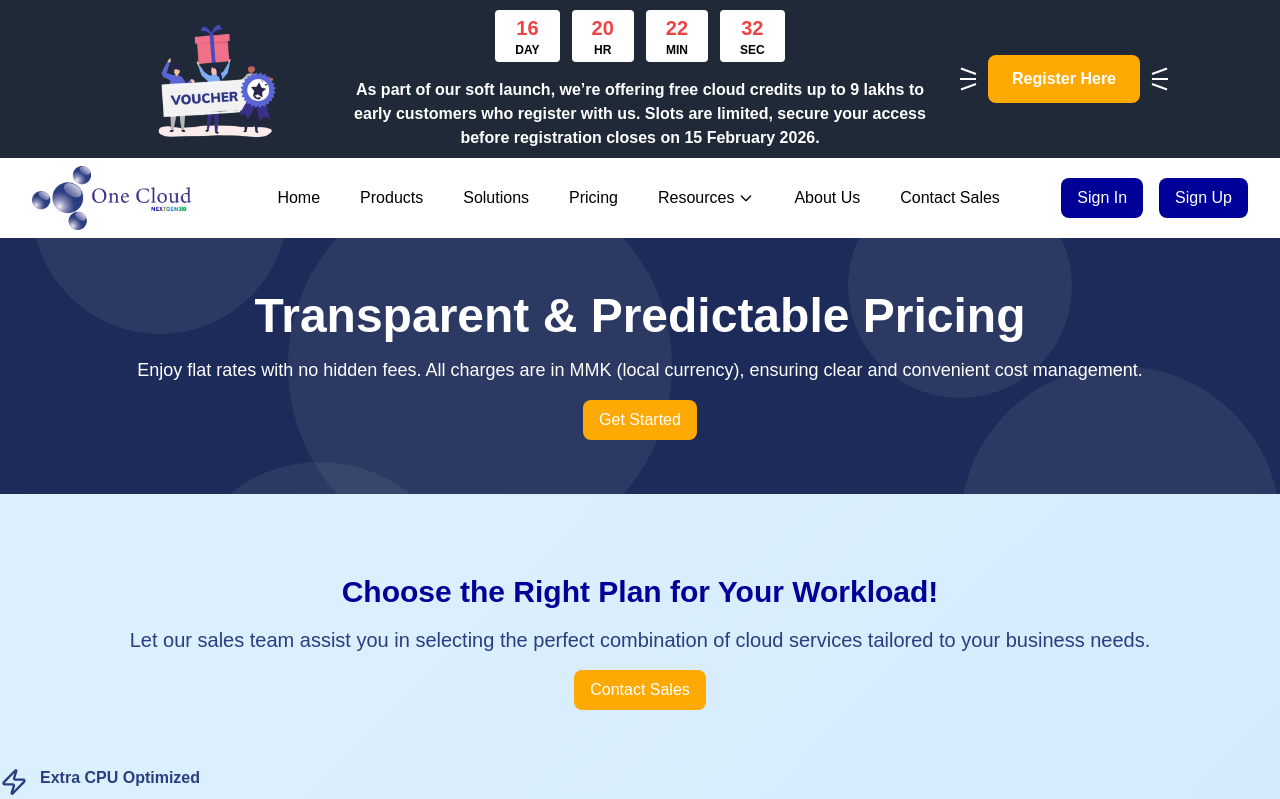
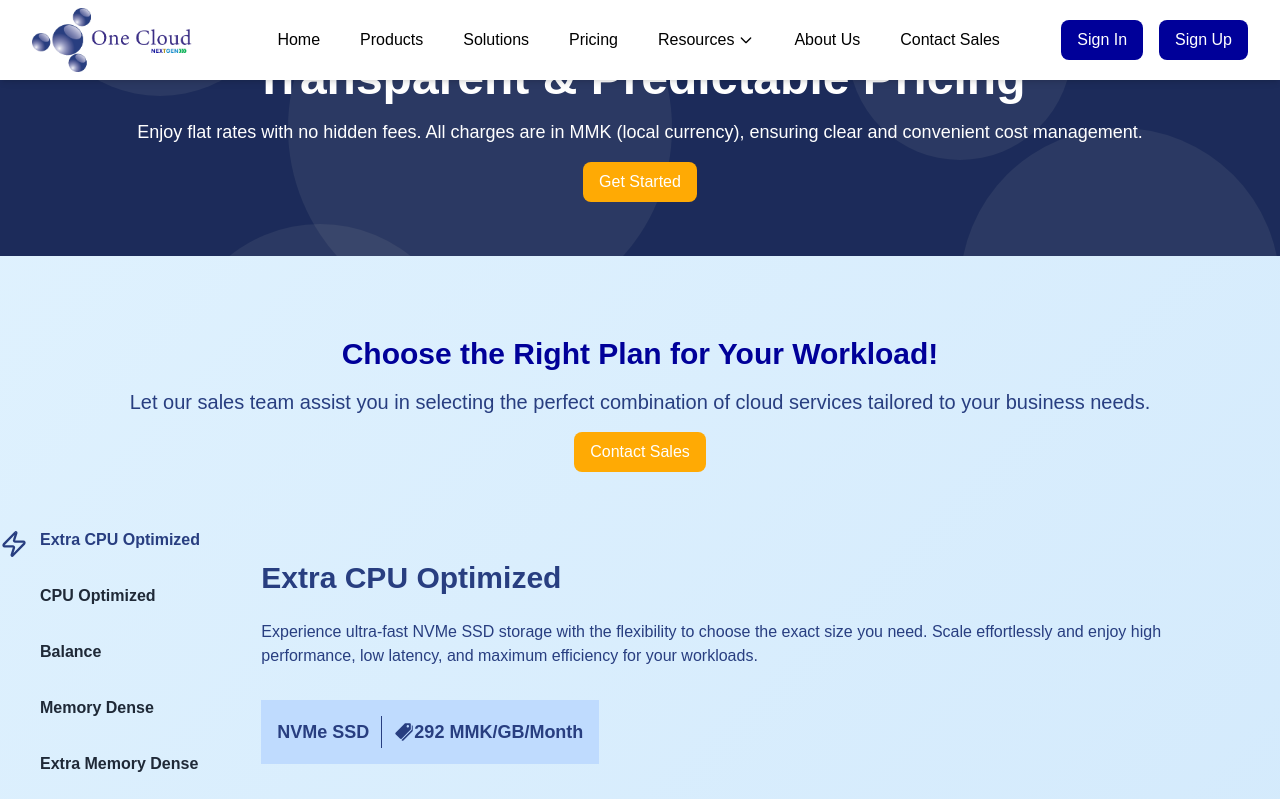
Before and after one commit to ayezinhtun/1CNGUI, a React (Vite) app: page /pricing in a window 1280 px wide. Shown: the top 799 px of the page. Built offline with nearby package versions, Linux system fonts and the light colour scheme.

Commit message:
update in main

```diff
--- a/src/components/Layout.jsx
+++ b/src/components/Layout.jsx
@@ -12,7 +12,7 @@ export function Layout({ children }) {
 
 
 
-      <AnnouncementBanner onBannerHeight={setBannerHeight} />
+      {/* <AnnouncementBanner onBannerHeight={setBannerHeight} /> */}
       {/* <AnnouncementBanner/> */}
       {/* <Navbar/> */}
         <Navbar bannerHeight={bannerHeight} />
--- a/src/pages/MemoryDensePlus.jsx
+++ b/src/pages/MemoryDensePlus.jsx
@@ -90,7 +90,7 @@ export default function MemoryDensePlus() {
         <div>
           {/* Introductory Text */}
           <div>
-            <h1 className="text-secondary font-extrabold text-3xl pb-6">Memory Dense Plus</h1>
+            <h1 className="text-secondary font-extrabold text-3xl pb-6">Extra Memory Dense</h1>
 
             <p className="text-secondary">
               Experience ultra-fast NVMe SSD storage with the flexibility to
@@ -112,7 +112,7 @@ export default function MemoryDensePlus() {
 
           {/* Description */}
           <p className="mt-8 text-secondary">
-            Memory-Dense Plus Instances offer a 1:8 CPU-to-memory ratio, providing maximum memory capacity for the most demanding workloads. With high-performance CPUs and ultra-fast NVMe SSD storage.
+            Extra Memory Dense Instances offer a 1:8 CPU-to-memory ratio, providing maximum memory capacity for the most demanding workloads. With high-performance CPUs and ultra-fast NVMe SSD storage.
           </p>
 
   {/* Capsule Tabs for Pricing Options */}
@@ -123,7 +123,7 @@ export default function MemoryDensePlus() {
                 <table className="min-w-full text-center mt-12">
                   <thead>
                     <tr className="bg-secondary text-white border-b border-primary/10">
-                      <th className="p-3">Memory Dense Plus</th>
+                      <th className="p-3">Extra Memory Dense</th>
                       <th className="p-3">vCPU (cores)</th>
                       <th className="p-3">Ram (GiB)</th>
                       <th className="p-3">MMK/Hour</th>
@@ -163,7 +163,7 @@ export default function MemoryDensePlus() {
                 <table className="min-w-full text-center mt-12">
                   <thead>
                     <tr className="bg-secondary text-white border-b border-primary/10">
-                      <th className="p-3">Memory Dense Plus</th>
+                      <th className="p-3">Extra Memory Dense</th>
                       <th className="p-3">vCPU (cores)</th>
                       <th className="p-3">Ram (GiB)</th>
                       <th className="p-3">Reserved 1 Year</th>
--- a/src/pages/Pricing.jsx
+++ b/src/pages/Pricing.jsx
@@ -57,7 +57,7 @@ const Pricing = ({ bannerHeight }) => {
     },
     {
       id: "memory-dense-plus",
-      title: "Memory Dense Plus",
+      title: "Extra Memory Dense",
       description: "Start at 136 MMK/hour",
       icon: <Database className="w-7 h-7" />,
     }
--- a/src/pages/Products.jsx
+++ b/src/pages/Products.jsx
@@ -58,7 +58,6 @@ const products = [
 ];
 
 export default function Products() {
-
   return (
     <div className="min-h-screen">
       {/* Hero Section */}
@@ -97,9 +96,25 @@ export default function Products() {
               animate={{ opacity: 1, y: 0 }}
               transition={{ duration: 0.5, delay: index * 0.2 }}
             >
-              {/* Conditional rendering for "Cloud Compute" */}
               {product.title === "Cloud Compute" ? (
                 <Link to="/cloudcompute">
+                  <div className="bg-white rounded-2xl shadow-lg overflow-hidden transform transition-all hover:scale-105">
+                    <div className="p-6">
+                      {product.icon}
+                      <h2 className="text-2xl font-semibold text-primary mt-4">
+                        {product.title}
+                      </h2>
+                      <p className="text-secondary mt-2">
+                        {product.description}
+                      </p>
+                      <button className="mt-4 bg-accent text-white font-medium px-4 py-2 rounded-lg hover:bg-[#e69900]">
+                        Learn More
+                      </button>
+                    </div>
+                  </div>
+                </Link>
+              ) : product.title === "Block Storage" ? (
+                <Link to="/pricing">
                   <div className="bg-white rounded-2xl shadow-lg overflow-hidden transform transition-all hover:scale-105">
                     <div className="p-6">
                       {product.icon}
@@ -123,9 +138,7 @@ export default function Products() {
                     <h2 className="text-2xl font-semibold text-primary mt-4">
                       {product.title}
                     </h2>
-                    <p className="text-secondary mt-2">
-                      {product.description}
-                    </p>
+                    <p className="text-secondary mt-2">{product.description}</p>
                     <button
                       disabled
                       className="mt-4 bg-accent text-white font-medium px-4 py-2 rounded-lg hover:bg-[#e69900]"
```
